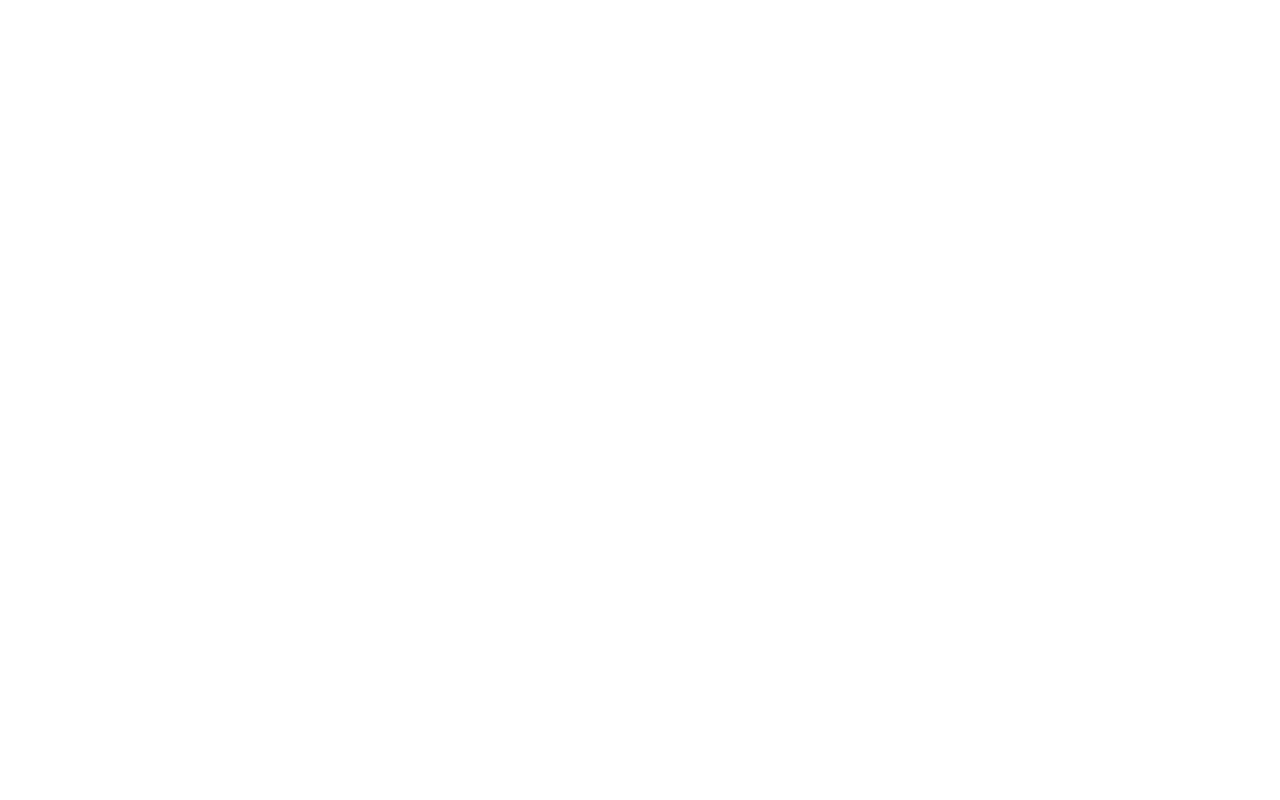
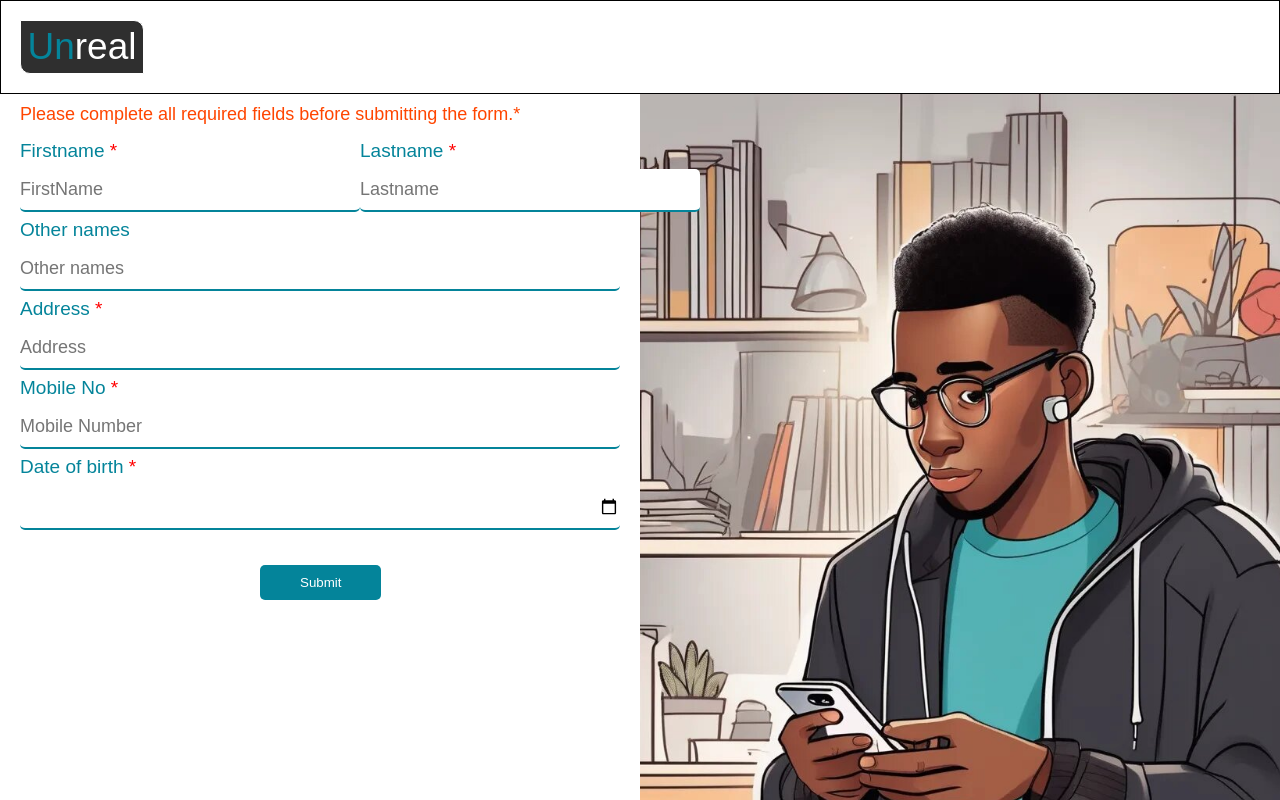
Before and after one commit to knoy00/Unreal, a website: page signUpForm.html in a window 1280 px wide. Drawn offline with Linux system fonts and the light colour scheme.

```diff
--- a/CSS/signUpForm.css
+++ b/CSS/signUpForm.css
@@ -0,0 +1,127 @@
+*{
+    margin: 0;
+    padding: 0;
+    box-sizing: border-box;
+    font-family: "Poppins", sans-serif;
+    user-select: none;
+}
+
+.signupContainer{
+    width: 100%;
+    height: 100vh;
+    overflow: hidden;
+}
+
+.signUpHeader{
+    width: 100%;
+    border: 1px solid;
+    padding: 19px;
+}
+
+.signupLogo{
+    width: 10%;
+}
+
+.signupLogo h1{
+    font-weight: 290;
+    font-size: 37px;
+    color: white;
+    border: 1px solid white;
+    text-align: center;
+    padding: 5px;
+    background-color: rgb(47, 47, 47);
+    border-radius: 0 10px 0 10px;
+}
+
+.signupLogo h1 span{
+    color: #04849a;
+}
+
+
+.signup_flex{
+    display: flex;
+    width: 100%;
+    overflow: hidden;
+}
+
+.signUp_left{
+    width: 50%;
+    height: 85vh;
+    padding: 10px 20px;
+    background: rgba(255,255,255,0.05);
+-webkit-backdrop-filter: blur(8px);
+backdrop-filter: blur(8px);
+
+}
+
+.signUp_left h2{
+    color: orangered;
+    font-weight: 300;
+    font-size: 18px;
+    padding-bottom: 8px;
+}
+
+.signUp_left p{
+    font-size: 19px;
+    padding: 7px 0;
+    color: #04849a;
+}
+.signUp_left p span{
+    color: red;
+}
+
+.signUp_left input{
+    width: 100%;
+    padding: 10px 0;
+    border-radius: 5px;
+    border: none;
+    border-bottom: 2px solid #04849a;
+    color: white;
+    font-size: 18px;
+}
+
+.signup_names{
+    display: flex;
+    align-items: center;
+    justify-content: space-between;
+}
+
+.signup_names p{
+
+}
+
+.signup_names input{
+    width: 340px;
+
+}
+
+
+
+.submit_btn{
+    width: 100%;
+    margin-top: 35px;
+}
+
+.submit_btn button{
+    margin-left: 40%;
+    padding: 10px 40px;
+    border: none;
+    background-color: #04849a;
+    border-radius: 5px;
+    color: #ffffff;
+    cursor: pointer;
+}
+
+.signUp_left input:focus{
+    outline: none;
+}
+
+.signUp_Right{
+    width: 50%;
+}
+
+.signUp_Right img{
+    width: 100%;
+    object-fit: cover;
+    height: 100vh;
+}
--- a/index.html
+++ b/index.html
@@ -120,5 +120,7 @@
 
         <script type="module" src="Javascript/script.js" defer></script>
         <script type="module" src="Javascript/Firebase.js"></script>
+        <script type="module" src="Javascript/Login.js" defer></script>
+
 </body>
 </html>
--- a/signUpForm.html
+++ b/signUpForm.html
@@ -0,0 +1,74 @@
+<!DOCTYPE html>
+<html lang="en">
+<head>
+    <meta charset="UTF-8">
+    <meta name="viewport" content="width=device-width, initial-scale=1.0">
+    <title>Sign Up</title>
+    <link rel="stylesheet" href="CSS/signUpForm.css">
+    <link rel="fonts" href="fonts/css/all.css">
+</head>
+<body>
+    <div class="signupContainer">
+
+        <div class="signUpHeader">
+            <div class="signupLogo">
+                <h1><span>Un</span>real</h1>
+            </div>
+        </div>
+
+        <div class="signup_flex">
+            <div class="signUp_left">
+                <h2>Please complete all required fields before submitting the form.*</h2>
+                <form action="">
+                    <div class="signup_names">
+                        <div class="signup_firstName">
+                            <p>Firstname <span>*</span></p>
+                            <input type="text" placeholder="FirstName" id="signup_FirstName">
+                        </div>
+
+                        <div class="signup_lastName">
+                            <p>Lastname <span>*</span></p>
+                            <input type="text" placeholder="Lastname" id="signup_lastName">
+                        </div>
+
+                    </div>
+
+                    <div class="signup_otherName">
+                        <p>Other names</p>
+                        <input type="text" placeholder="Other names" id="signup_otherName">
+                    </div>
+
+                    <div class="signup_address">
+                        <p>Address <span>*</span></p>
+                        <input type="text" placeholder="Address">
+                    </div>
+
+                    <div class="signup_mobile">
+                        <p>Mobile No <span>*</span></p>
+                        <input type="text" placeholder="Mobile Number" id="signup_mobile">
+                    </div>
+
+                    <div class="signup_DOB">
+                        <p>Date of birth <span>*</span></p>
+                        <input type="date" id="signup_DOB">
+                    </div>
+
+                    <div class="submit_btn">
+                        <button>Submit</button>
+                    </div>
+
+                </form>
+            </div>
+
+            <div class="signUp_Right">
+                <div class="signup_img">
+                    <img src="Images/preview.jpg" alt="">
+                </div>
+            </div>
+        </div>
+
+
+    </div>
+
+</body>
+</html>
```
Also changed, not shown: CSS/login.css (+9 -0 lines), Javascript/Login.js (+34 -21 lines), Login.html (+1 -0 lines).
